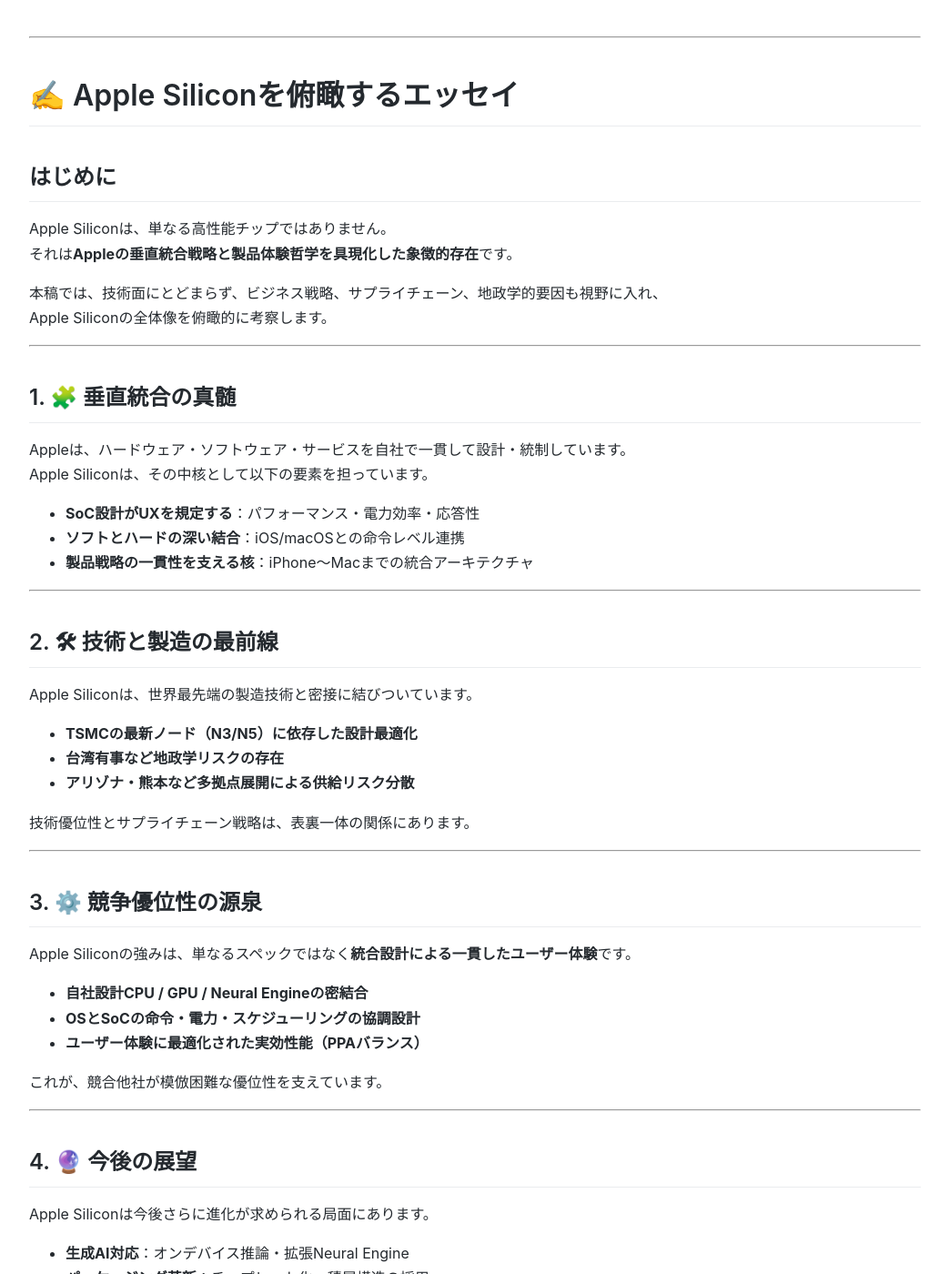
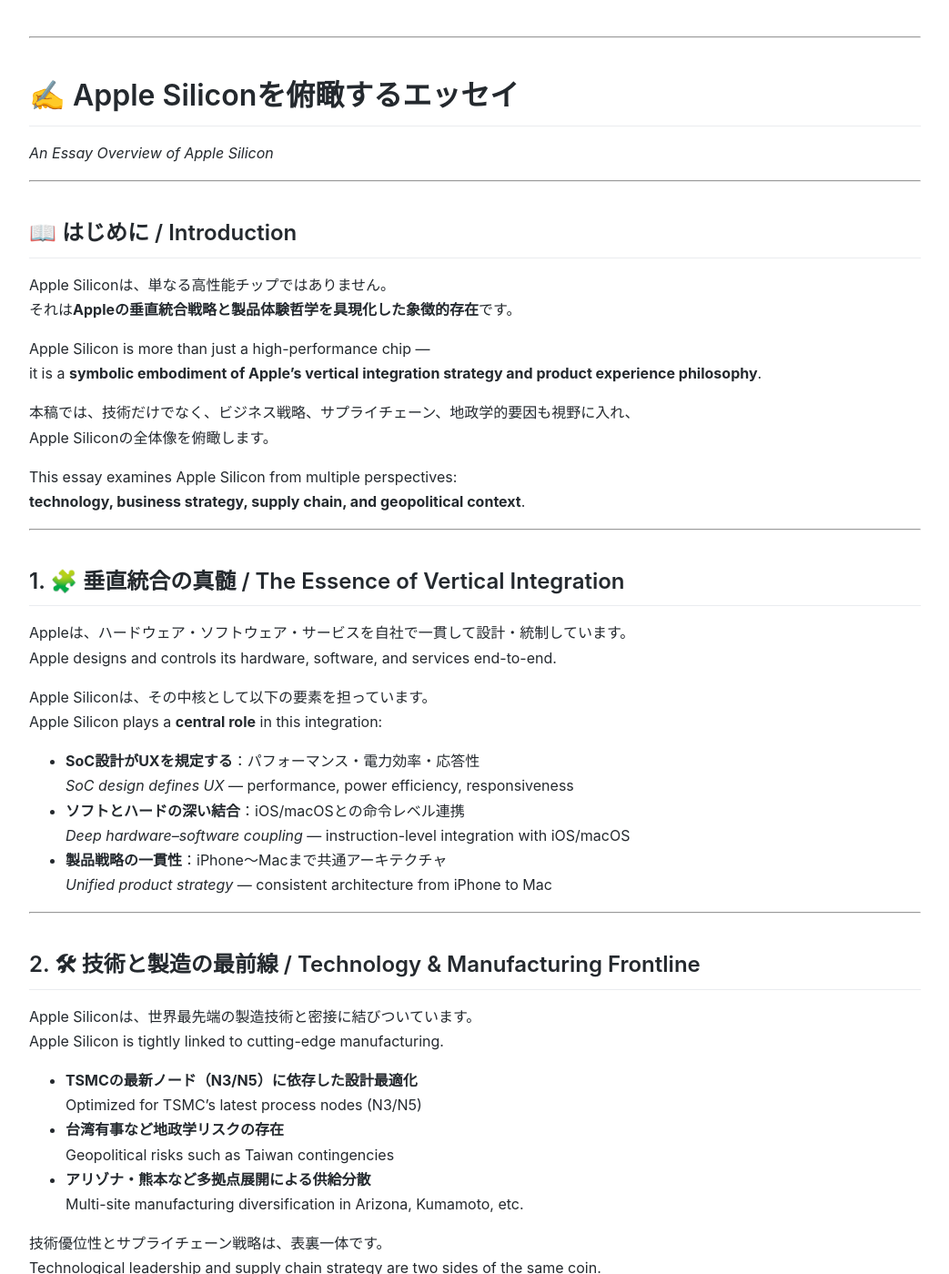
Before and after one commit to Samizo-AITL/Edusemi-Plus, a Jekyll site: the page built from apple-silicon/journal-apple.md, in a window 1280 px wide and 1400 px high. Shown: the whole window at 91% size, without its empty margins (118-1161 px from the left). Built offline with Jekyll 4.4.1, drawn with Linux system fonts in a browser that asks for light colours; some of the changed text lies outside the part shown.

Commit message:
Update journal-apple.md

```diff
--- a/apple-silicon/journal-apple.md
+++ b/apple-silicon/journal-apple.md
@@ -1,77 +1,126 @@
 ---
 layout: default
-title:
+title: Apple Siliconを俯瞰するエッセイ / An Essay Overview of Apple Silicon
 ---
 
 ---
 
 # ✍️ Apple Siliconを俯瞰するエッセイ
+*An Essay Overview of Apple Silicon*
 
-## はじめに
+---
+
+## 📖 はじめに / Introduction
 
 Apple Siliconは、単なる高性能チップではありません。
 それは**Appleの垂直統合戦略と製品体験哲学を具現化した象徴的存在**です。
 
-本稿では、技術面にとどまらず、ビジネス戦略、サプライチェーン、地政学的要因も視野に入れ、
-Apple Siliconの全体像を俯瞰的に考察します。
+Apple Silicon is more than just a high-performance chip —
+it is a **symbolic embodiment of Apple's vertical integration strategy and product experience philosophy**.
+
+本稿では、技術だけでなく、ビジネス戦略、サプライチェーン、地政学的要因も視野に入れ、
+Apple Siliconの全体像を俯瞰します。
+
+This essay examines Apple Silicon from multiple perspectives:
+**technology, business strategy, supply chain, and geopolitical context**.
 
 ---
 
-## 1. 🧩 垂直統合の真髄
+## 1. 🧩 垂直統合の真髄 / The Essence of Vertical Integration
 
 Appleは、ハードウェア・ソフトウェア・サービスを自社で一貫して設計・統制しています。
+Apple designs and controls its hardware, software, and services end-to-end.
+
 Apple Siliconは、その中核として以下の要素を担っています。
+Apple Silicon plays a **central role** in this integration:
 
 - **SoC設計がUXを規定する**：パフォーマンス・電力効率・応答性
+  *SoC design defines UX* — performance, power efficiency, responsiveness
 - **ソフトとハードの深い結合**：iOS/macOSとの命令レベル連携
-- **製品戦略の一貫性を支える核**：iPhone〜Macまでの統合アーキテクチャ
+  *Deep hardware–software coupling* — instruction-level integration with iOS/macOS
+- **製品戦略の一貫性**：iPhone〜Macまで共通アーキテクチャ
+  *Unified product strategy* — consistent architecture from iPhone to Mac
 
 ---
 
-## 2. 🛠 技術と製造の最前線
+## 2. 🛠 技術と製造の最前線 / Technology & Manufacturing Frontline
 
 Apple Siliconは、世界最先端の製造技術と密接に結びついています。
+Apple Silicon is tightly linked to cutting-edge manufacturing.
 
 - **TSMCの最新ノード（N3/N5）に依存した設計最適化**
+  Optimized for TSMC's latest process nodes (N3/N5)
 - **台湾有事など地政学リスクの存在**
-- **アリゾナ・熊本など多拠点展開による供給リスク分散**
+  Geopolitical risks such as Taiwan contingencies
+- **アリゾナ・熊本など多拠点展開による供給分散**
+  Multi-site manufacturing diversification in Arizona, Kumamoto, etc.
 
-技術優位性とサプライチェーン戦略は、表裏一体の関係にあります。
+技術優位性とサプライチェーン戦略は、表裏一体です。
+Technological leadership and supply chain strategy are two sides of the same coin.
 
 ---
 
-## 3. ⚙️ 競争優位性の源泉
+## 3. ⚙️ 競争優位性の源泉 / Sources of Competitive Advantage
 
 Apple Siliconの強みは、単なるスペックではなく**統合設計による一貫したユーザー体験**です。
+Its strength lies not in raw specs alone, but in **experience quality through integrated design**.
 
 - **自社設計CPU / GPU / Neural Engineの密結合**
+  Tight coupling of in-house CPU, GPU, and Neural Engine
 - **OSとSoCの命令・電力・スケジューリングの協調設計**
+  Co-design of OS and SoC (instructions, power, scheduling)
 - **ユーザー体験に最適化された実効性能（PPAバランス）**
+  Optimized real-world performance with balanced PPA
 
-これが、競合他社が模倣困難な優位性を支えています。
+これが競合他社に模倣困難な優位性を支えています。
+This is what sustains a competitive edge that rivals find hard to replicate.
 
 ---
 
-## 4. 🔮 今後の展望
+## 4. 🔮 今後の展望 / Future Outlook
 
-Apple Siliconは今後さらに進化が求められる局面にあります。
+Apple Siliconは今後さらに進化が求められます。
+Apple Silicon must continue to evolve.
 
 - **生成AI対応**：オンデバイス推論・拡張Neural Engine
-- **パッケージング革新**：チップレット化・積層構造の採用
+  Generative AI support — on-device inference, expanded Neural Engine
+- **パッケージング革新**：チップレット化・積層構造
+  Packaging innovation — chiplet design, stacked architecture
 - **地政学対応**：ファウンドリ多元化とサプライ網再構築
+  Geopolitical readiness — multi-foundry diversification, supply chain resilience
 
-設計と製造の垂直統合をさらに柔軟・強靭に進化させる必要があります。
+設計と製造の垂直統合をより柔軟・強靭にする必要があります。
+Vertical integration of design and manufacturing must become more agile and resilient.
 
 ---
 
-## 🧾 まとめ
+## 🧾 まとめ / Summary
 
 Apple Siliconは、単なる半導体ではなく、
 **Appleの未来戦略を体現する技術基盤であり、UXと製造の統合装置**です。
 
-このチップを理解することは、Appleという企業だけでなく、
-**今後の半導体産業とテクノロジー市場の進路**を読み解く鍵となるでしょう。
+Apple Silicon is not just a semiconductor —
+it is a **technological foundation embodying Apple's future strategy, integrating UX and manufacturing**.
+
+このチップを理解することは、Appleだけでなく、
+**半導体産業とテクノロジー市場の未来**を読み解く鍵となります。
+
+Understanding it is key not only to Apple, but to predicting the **future of the semiconductor industry and the technology market**.
+
+---
+
+## 🔗 関連リンク / Related Links
+- [🤝 AppleとTSMCの戦略的関係](./tsmc_relation.md)
+- [📦 Apple Siliconのチップパッケージング技術](./packaging.md)
+- [🆚 Apple SiliconとSnapdragonの設計思想比較](./apple_vs_snapdragon.md)
+
+---
+
+## 🔙 戻る / Back
+- **JP:** [apple-silicon トップへ戻る](./index.md)
+- **EN:** [Return to apple-silicon top](./index.md)
 
 ---
 
 © [Shinichi Samizo](https://github.com/Samizo-AITL), 2025
+MIT License
```
